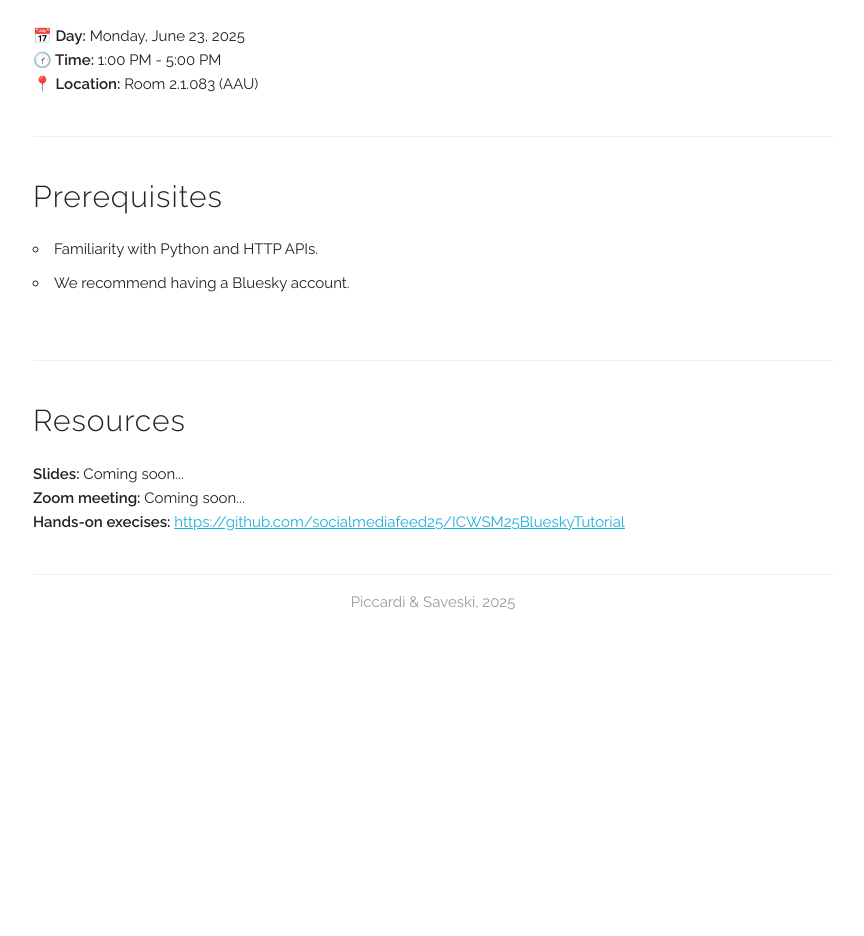
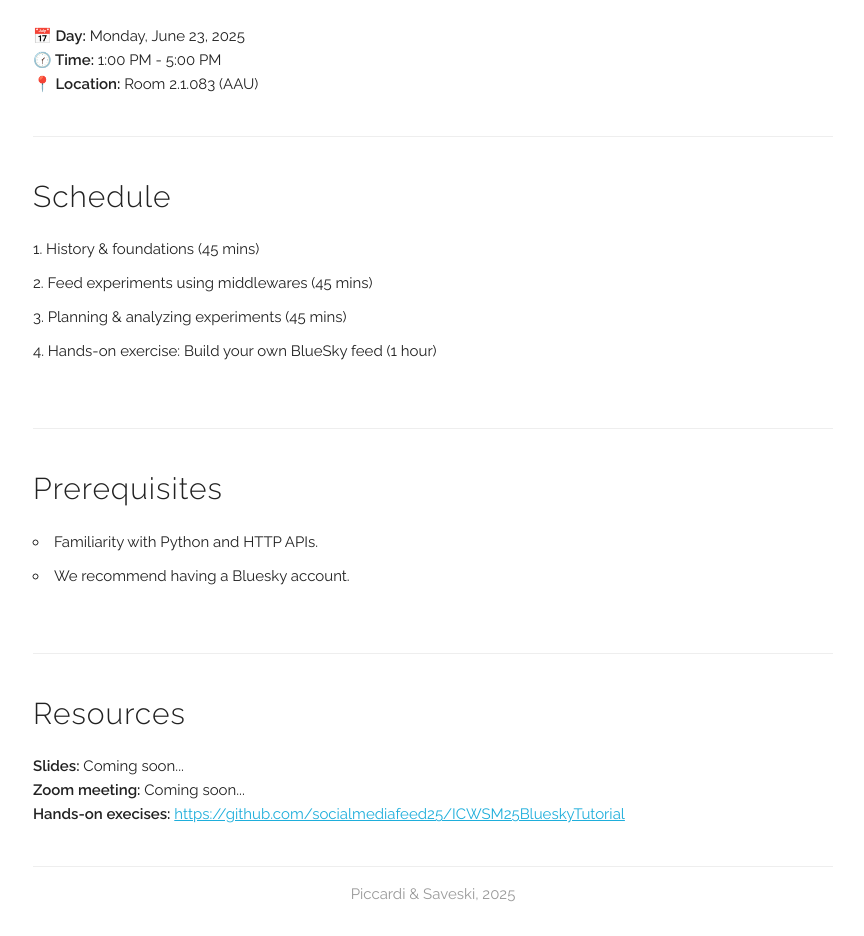
Before and after one commit to socialmediafeed25/socialmediafeed25.github.io, a plain HTML site: page index.html in a window 1280 px wide. Shown: the part 980-1916 px from the top of the page, without its empty margins (207-1071 px from the left). Before the commit the page ends 1634 px from the top, so only its background shows below. Drawn offline with Linux system fonts and the light colour scheme.

Commit message:
+ Schedule

```diff
--- a/index.html
+++ b/index.html
@@ -69,7 +69,15 @@
         <b>📍 Location:</b> Room 2.1.083 (AAU)<br/>
     </div>
 
-
+    <div class="docs-section" id="schedule">
+        <h4>Schedule</h4>
+        <ol>
+            <li>History & foundations (45 mins)</li>
+            <li>Feed experiments using middlewares (45 mins)</li>
+            <li>Planning & analyzing experiments (45 mins)</li>
+            <li>Hands-on exercise: Build your own BlueSky feed (1 hour)</li>
+        </ol>
+    </div>
 
     <div class="docs-section" id="prerequisites">
         <h4>Prerequisites</h4>
```
